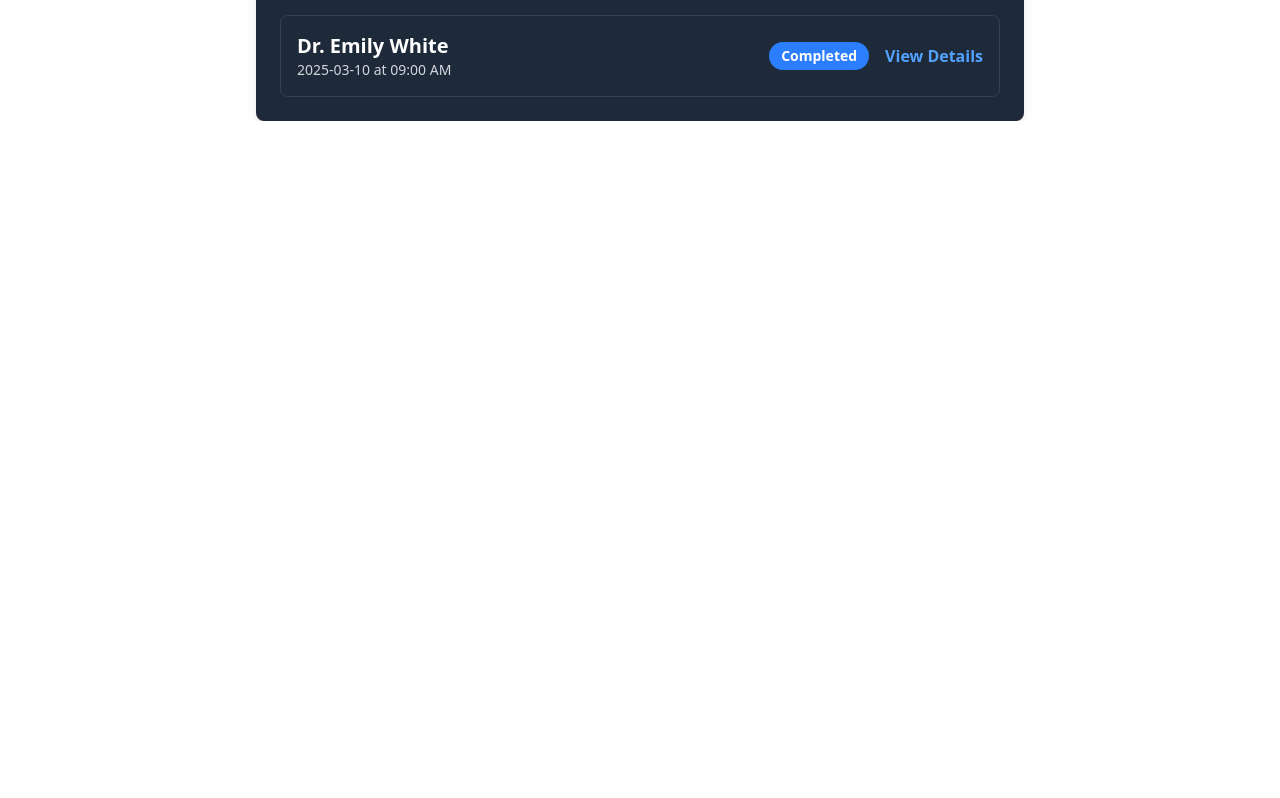
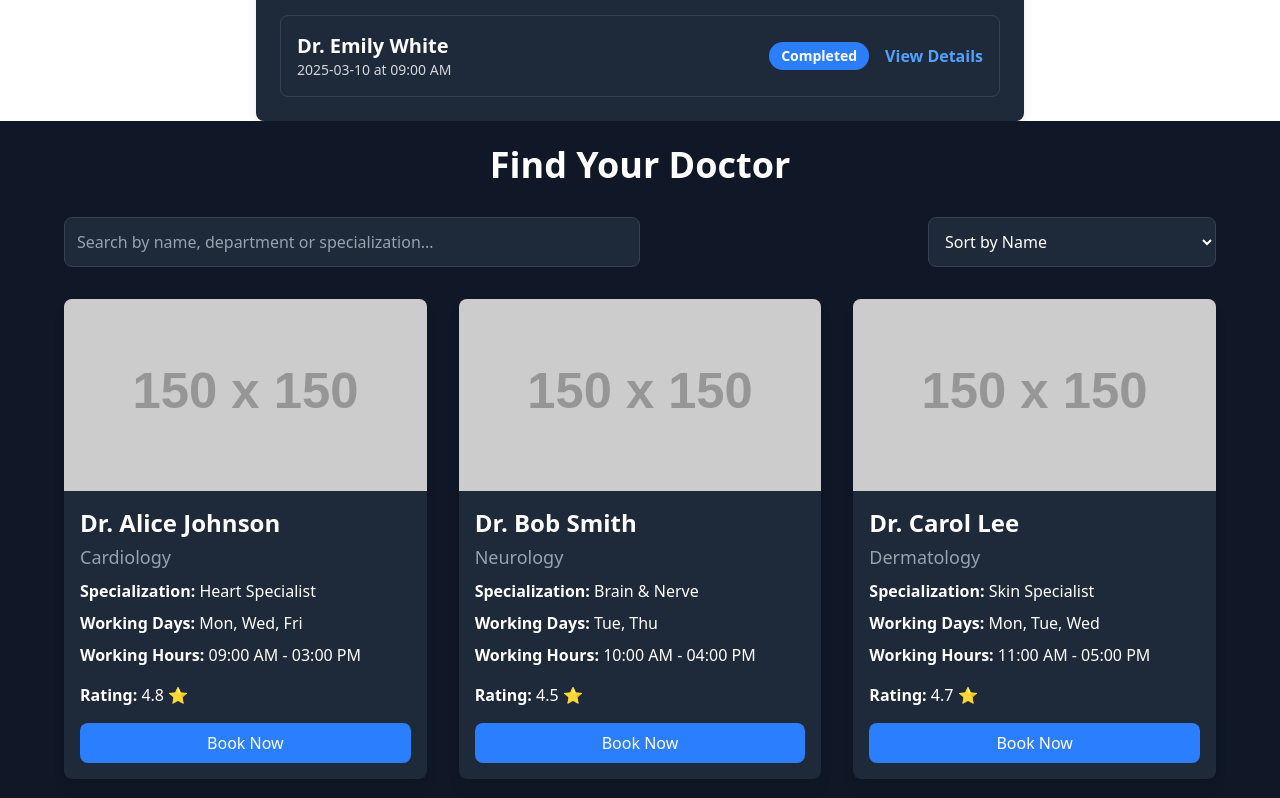
Before and after one commit to Ashu-tosh1/New-project-3, a React (Vite) app: page / in a window 1280 px wide. Shown: the part 4862-5660 px from the top of the page. Before the commit the page ends 4983 px from the top, so only its background shows below. Built offline with nearby package versions, Linux system fonts and the light colour scheme.

Commit message:
DoctorProfile for patient

```diff
--- a/src/App.tsx
+++ b/src/App.tsx
@@ -9,6 +9,7 @@ import DoctorAppointments from './Doctor/Appoitnment'
 import PatientListView from './Doctor/PatientView'
 import DoctorProfile from './Doctor/Profile'
 import AppointmentStatusChecklist from './Patient/AppoitmentStatus'
+import DoctorProfilePage from './Patient/DoctorProfile'
 function App() {
 
 
@@ -23,6 +24,7 @@ function App() {
       <PatientListView/>
       <DoctorProfile/>
       <AppointmentStatusChecklist/>
+      <DoctorProfilePage/>
    </div>
     </BrowserRouter>
 
--- /dev/null
+++ b/src/Patient/DoctorProfile.tsx
@@ -0,0 +1,142 @@
+import React, { useState, useMemo } from "react";
+
+interface Doctor {
+  id: number;
+  name: string;
+  department: string;
+  specialization: string;
+  workingDays: string;
+  workingHours: string;
+  photo: string;
+  rating: number;
+}
+
+const DoctorProfilePage: React.FC = () => {
+  // Dummy data; in a real app, this could come from an API
+  const [doctors] = useState<Doctor[]>([
+    {
+      id: 1,
+      name: "Dr. Alice Johnson",
+      department: "Cardiology",
+      specialization: "Heart Specialist",
+      workingDays: "Mon, Wed, Fri",
+      workingHours: "09:00 AM - 03:00 PM",
+      photo: "https://via.placeholder.com/150",
+      rating: 4.8,
+    },
+    {
+      id: 2,
+      name: "Dr. Bob Smith",
+      department: "Neurology",
+      specialization: "Brain & Nerve",
+      workingDays: "Tue, Thu",
+      workingHours: "10:00 AM - 04:00 PM",
+      photo: "https://via.placeholder.com/150",
+      rating: 4.5,
+    },
+    {
+      id: 3,
+      name: "Dr. Carol Lee",
+      department: "Dermatology",
+      specialization: "Skin Specialist",
+      workingDays: "Mon, Tue, Wed",
+      workingHours: "11:00 AM - 05:00 PM",
+      photo: "https://via.placeholder.com/150",
+      rating: 4.7,
+    },
+    {
+      id: 4,
+      name: "Dr. David Kim",
+      department: "Orthopedics",
+      specialization: "Bone & Joint",
+      workingDays: "Fri, Sat",
+      workingHours: "08:00 AM - 02:00 PM",
+      photo: "https://via.placeholder.com/150",
+      rating: 4.6,
+    },
+  ]);
+
+  const [searchTerm, setSearchTerm] = useState("");
+  const [sortKey, setSortKey] = useState<"name" | "department" | "specialization">("name");
+
+  const filteredDoctors = useMemo(() => {
+    return doctors
+      .filter(
+        (doc) =>
+          doc.name.toLowerCase().includes(searchTerm.toLowerCase()) ||
+          doc.department.toLowerCase().includes(searchTerm.toLowerCase()) ||
+          doc.specialization.toLowerCase().includes(searchTerm.toLowerCase())
+      )
+      .sort((a, b) => {
+        if (sortKey === "name") {
+          return a.name.localeCompare(b.name);
+        } else if (sortKey === "department") {
+          return a.department.localeCompare(b.department);
+        } else {
+          return a.specialization.localeCompare(b.specialization);
+        }
+      });
+  }, [doctors, searchTerm, sortKey]);
+
+  const handleBookNow = (doctor: Doctor) => {
+    // For now, just show an alert. In a real app, route to booking page.
+    alert(`Booking appointment with ${doctor.name}`);
+  };
+
+  return (
+    <div className="min-h-screen bg-gray-900 text-white p-6">
+      <div className="max-w-6xl mx-auto">
+        <h1 className="text-4xl font-bold text-center mb-8">Find Your Doctor</h1>
+
+        {/* Filter & Sorting Options */}
+        <div className="flex flex-col md:flex-row items-center justify-between mb-8 space-y-4 md:space-y-0">
+          <input
+            type="text"
+            placeholder="Search by name, department or specialization..."
+            value={searchTerm}
+            onChange={(e) => setSearchTerm(e.target.value)}
+            className="w-full md:w-1/2 p-3 rounded-lg bg-gray-800 border border-gray-700 text-white placeholder-gray-400"
+          />
+          <select
+            value={sortKey}
+            onChange={(e) => setSortKey(e.target.value as "name" | "department" | "specialization")}
+            className="w-full md:w-1/4 p-3 rounded-lg bg-gray-800 border border-gray-700 text-white"
+          >
+            <option value="name">Sort by Name</option>
+            <option value="department">Sort by Department</option>
+            <option value="specialization">Sort by Specialization</option>
+          </select>
+        </div>
+
+        {/* Doctors Grid */}
+        <div className="grid grid-cols-1 sm:grid-cols-2 lg:grid-cols-3 gap-8">
+          {filteredDoctors.map((doctor) => (
+            <div key={doctor.id} className="bg-gray-800 rounded-lg shadow-lg overflow-hidden hover:shadow-2xl transition-shadow">
+              <img src={doctor.photo} alt={doctor.name} className="w-full h-48 object-cover" />
+              <div className="p-4">
+                <h2 className="text-2xl font-bold mb-1">{doctor.name}</h2>
+                <p className="text-lg text-gray-400 mb-2">{doctor.department}</p>
+                <p className="mb-2"><strong>Specialization:</strong> {doctor.specialization}</p>
+                <p className="mb-2"><strong>Working Days:</strong> {doctor.workingDays}</p>
+                <p className="mb-4"><strong>Working Hours:</strong> {doctor.workingHours}</p>
+                <p className="mb-4"><strong>Rating:</strong> {doctor.rating} ⭐</p>
+                <button
+                  onClick={() => handleBookNow(doctor)}
+                  className="w-full bg-blue-500 hover:bg-blue-600 text-white py-2 px-4 rounded-lg transition-colors"
+                >
+                  Book Now
+                </button>
+              </div>
+            </div>
+          ))}
+        </div>
+
+        {filteredDoctors.length === 0 && (
+          <p className="text-center text-gray-400 mt-8">No doctors found. Try a different search.</p>
+        )}
+      </div>
+    </div>
+  );
+};
+
+export default DoctorProfilePage;
```
